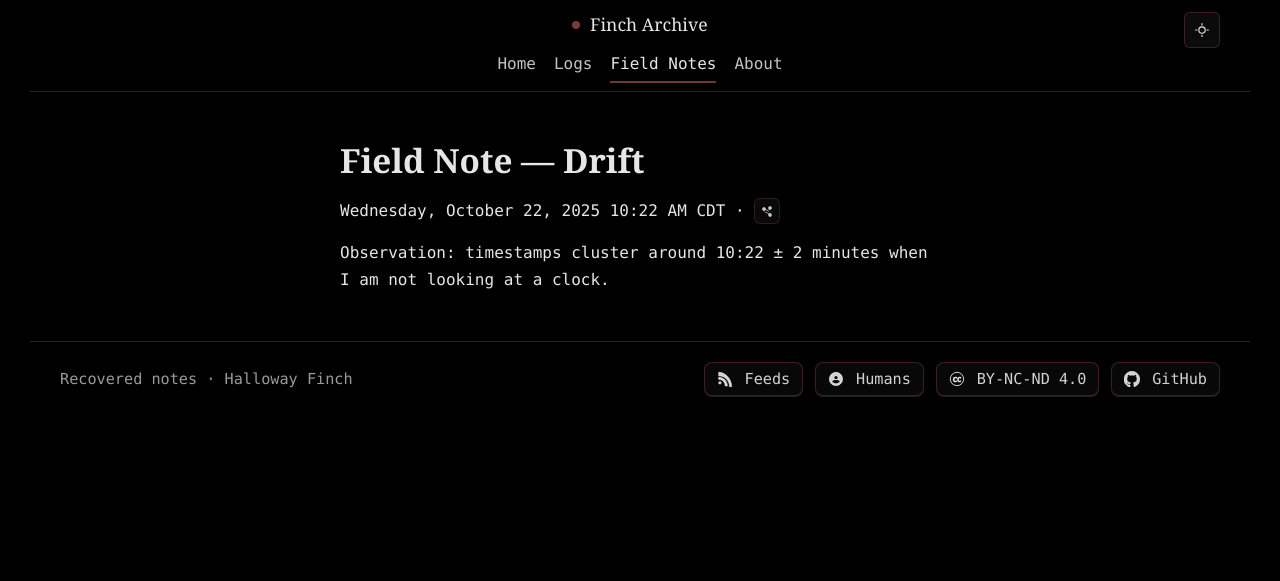
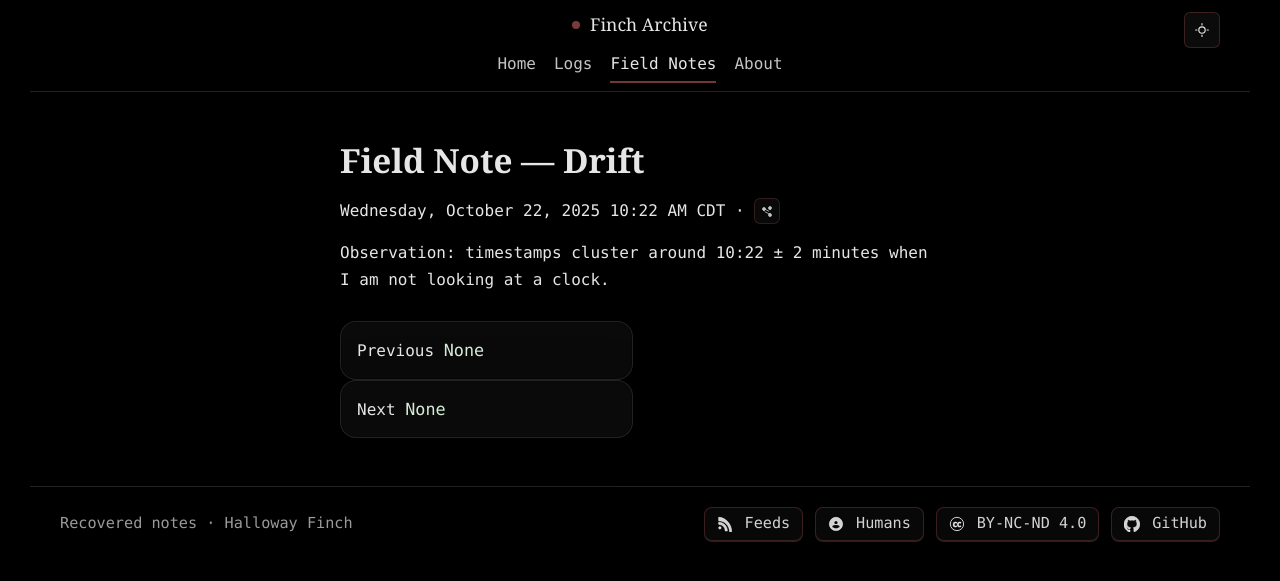
Before and after one commit to HallowayFinch/fincharchive.com, a Jekyll site: the page built from _field-notes/drift.md, in a window 1280 px wide. Shown: the top 581 px of the page. Built offline with Jekyll 4.4.1, drawn with Linux system fonts in a browser that asks for light colours.

Commit message:
Update prev_next.html

```diff
--- a/_includes/prev_next.html
+++ b/_includes/prev_next.html
@@ -1,65 +1,77 @@
 <!-- _includes/prev_next.html -->
 {%- comment -%}
-Prev/Next cards for logs (collection: site.logs)
-Goal: restore the styled cards at the bottom of each log page.
-Previous = older log
-Next     = newer log
+  Finch Archive — Log prev/next cards (do not change logs listing here)
+  Behavior:
+  - Previous = older log
+  - Next     = newer log
 {%- endcomment -%}
 
-{%- assign logs_sorted = site.logs | sort: "date" -%}
-{%- assign current_url = page.url -%}
+{%- assign EMPTY = '' | split: '' -%}
+{%- assign docs  = site.logs | sort: "date" | default: EMPTY -%}
 
-{%- assign current_index = nil -%}
-{%- for item in logs_sorted -%}
-  {%- if item.url == current_url -%}
-    {%- assign current_index = forloop.index0 -%}
+{%- assign idx = nil -%}
+{%- for d in docs -%}
+  {%- if d.url == page.url -%}
+    {%- assign idx = forloop.index0 -%}
   {%- endif -%}
 {%- endfor -%}
 
-{%- if current_index != nil -%}
-  {%- assign prev_index = current_index | minus: 1 -%}
-  {%- assign next_index = current_index | plus: 1 -%}
+{%- assign prev = nil -%}
+{%- assign next = nil -%}
 
-  {%- assign prev_item = nil -%}
-  {%- assign next_item = nil -%}
-
-  {%- if prev_index >= 0 -%}
-    {%- assign prev_item = logs_sorted[prev_index] -%}
+{%- if idx != nil -%}
+  {%- if idx > 0 -%}
+    {%- assign prev_i = idx | minus: 1 -%}
+    {%- assign prev = docs | slice: prev_i, 1 | first -%}
   {%- endif -%}
 
-  {%- if next_index < logs_sorted.size -%}
-    {%- assign next_item = logs_sorted[next_index] -%}
+  {%- assign last_i = docs.size | minus: 1 -%}
+  {%- if idx < last_i -%}
+    {%- assign next_i = idx | plus: 1 -%}
+    {%- assign next = docs | slice: next_i, 1 | first -%}
   {%- endif -%}
+{%- endif -%}
 
-  {%- if prev_item or next_item -%}
-    <nav class="finch-pager finch-pager--log" aria-label="Log navigation">
-      {%- if prev_item -%}
-        <a class="finch-pager__card finch-pager__card--prev" href="{{ prev_item.url | relative_url }}">
-          <span class="finch-pager__dir">Previous</span>
-          <span class="finch-pager__title">{{ prev_item.title }}</span>
+<nav class="finch-pager" aria-label="Log navigation">
+  <div class="finch-pager__grid" role="list">
+    <!-- Previous (older) -->
+    <div class="finch-pager__card finch-pager__card--prev" role="listitem">
+      {%- if prev -%}
+        <a class="finch-pager__link" href="{{ prev.url | relative_url }}">
+          <span class="finch-pager__label">Previous</span>
+          <span class="finch-pager__title">{{ prev.title }}</span>
           <span class="finch-pager__meta">
-            <span class="finch-pager__id">{{ prev_item.log_id | default: '' }}</span>
-            <span class="finch-pager__dot" aria-hidden="true">·</span>
-            <span class="finch-pager__date">{{ prev_item.date | date: "%Y-%m-%d" }}</span>
+            {%- if prev.log_id -%}{{ prev.log_id }}<span aria-hidden="true"> · </span>{%- endif -%}
+            {{ prev.date | date: "%Y-%m-%d" }}
           </span>
         </a>
       {%- else -%}
-        <div class="finch-pager__card finch-pager__card--empty" aria-hidden="true"></div>
+        <div class="finch-pager__disabled" aria-disabled="true">
+          <span class="finch-pager__label">Previous</span>
+          <span class="finch-pager__title">None</span>
+          <span class="finch-pager__meta">&nbsp;</span>
+        </div>
       {%- endif -%}
+    </div>
 
-      {%- if next_item -%}
-        <a class="finch-pager__card finch-pager__card--next" href="{{ next_item.url | relative_url }}">
-          <span class="finch-pager__dir">Next</span>
-          <span class="finch-pager__title">{{ next_item.title }}</span>
+    <!-- Next (newer) -->
+    <div class="finch-pager__card finch-pager__card--next" role="listitem">
+      {%- if next -%}
+        <a class="finch-pager__link" href="{{ next.url | relative_url }}">
+          <span class="finch-pager__label">Next</span>
+          <span class="finch-pager__title">{{ next.title }}</span>
           <span class="finch-pager__meta">
-            <span class="finch-pager__id">{{ next_item.log_id | default: '' }}</span>
-            <span class="finch-pager__dot" aria-hidden="true">·</span>
-            <span class="finch-pager__date">{{ next_item.date | date: "%Y-%m-%d" }}</span>
+            {%- if next.log_id -%}{{ next.log_id }}<span aria-hidden="true"> · </span>{%- endif -%}
+            {{ next.date | date: "%Y-%m-%d" }}
           </span>
         </a>
       {%- else -%}
-        <div class="finch-pager__card finch-pager__card--empty" aria-hidden="true"></div>
+        <div class="finch-pager__disabled" aria-disabled="true">
+          <span class="finch-pager__label">Next</span>
+          <span class="finch-pager__title">None</span>
+          <span class="finch-pager__meta">&nbsp;</span>
+        </div>
       {%- endif -%}
-    </nav>
-  {%- endif -%}
-{%- endif -%}
+    </div>
+  </div>
+</nav>
```
